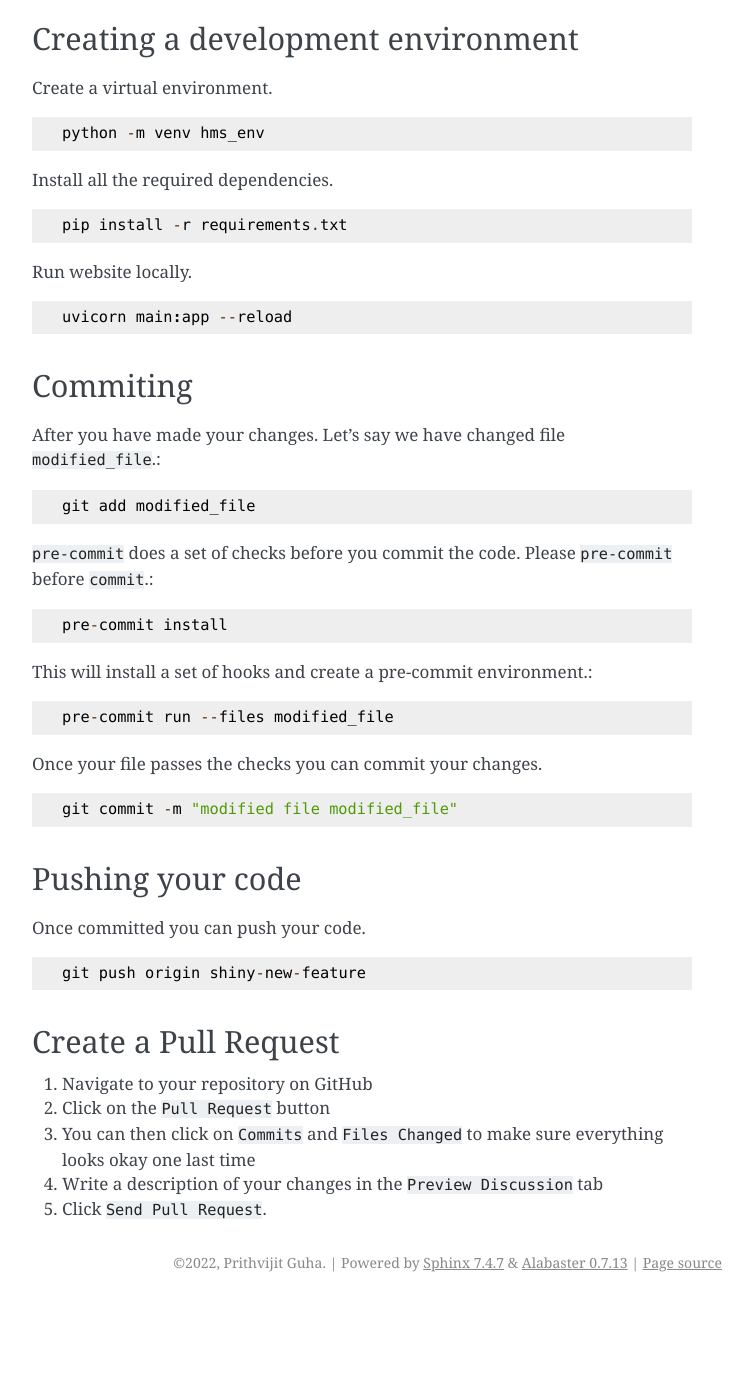
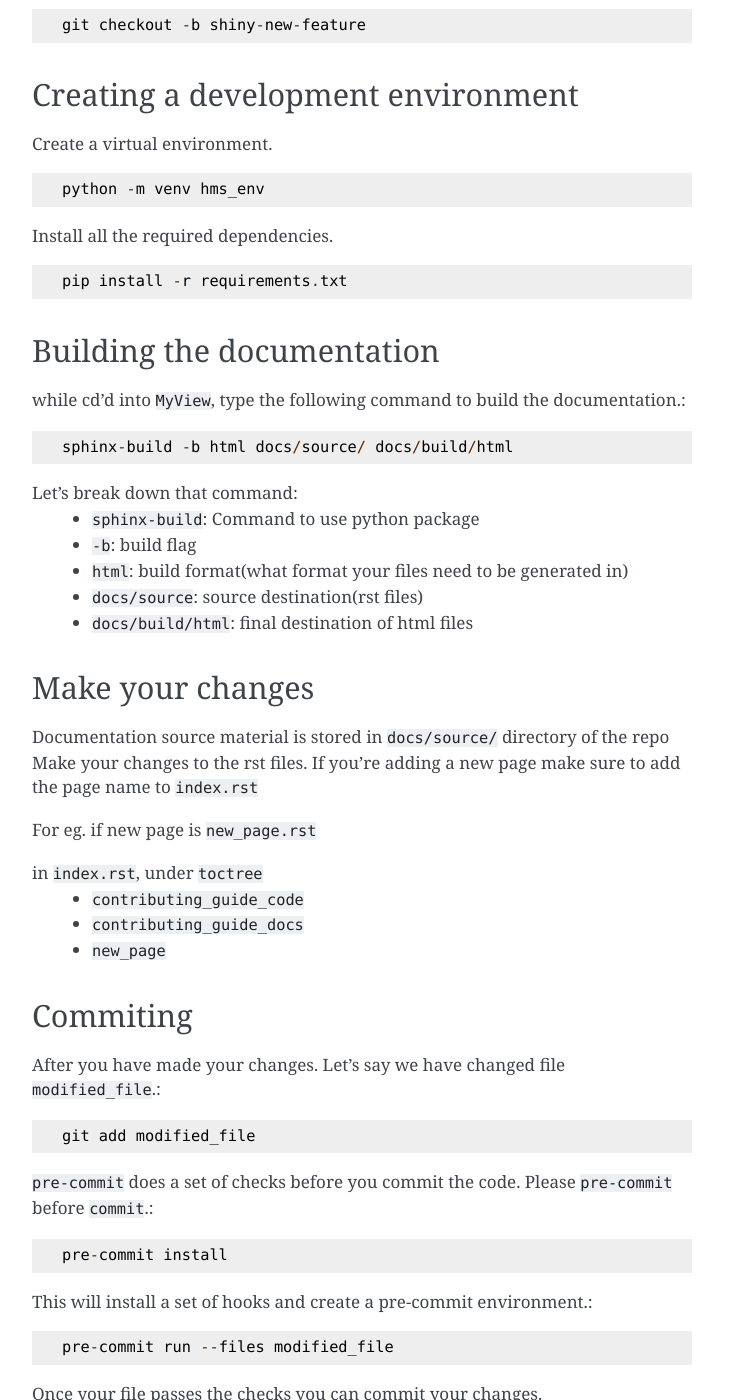
Before and after one commit to prithvijitguha/MyView, a Sphinx documentation site: the page built from docs/source/contributing_guide_docs.rst, in a window 1280 px wide and 1400 px high, scrolled down 627 px. Shown: the whole window, without its empty margins (388-1141 px from the left). Built offline with Sphinx 7.4.7, drawn with Linux system fonts in a browser that asks for light colours; before the commit the page ends 1929 px from its top, so only the background shows below that; some of the changed text lies outside the part shown.

Commit message:
added contributing guide for docs

```diff
--- a/docs/source/contributing_guide.rst
+++ b/docs/source/contributing_guide_docs.rst
@@ -1,4 +1,4 @@
-Contributing Guide
+Contributing Guide - Documentation
 ===================================
 
 Forking
@@ -33,9 +33,35 @@ Install all the required dependencies. ::
 
     pip install -r requirements.txt
 
-Run website locally. ::
 
-    uvicorn main:app --reload
+Building the documentation
+---------------------------
+
+while cd'd into ``MyView``, type the following command to build the documentation.::
+
+    sphinx-build -b html docs/source/ docs/build/html
+
+Let's break down that command:
+    - ``sphinx-build``: Command to use python package
+    - ``-b``: build flag
+    - ``html``: build format(what format your files need to be generated in)
+    - ``docs/source``: source destination(rst files)
+    - ``docs/build/html``: final destination of html files
+
+Make your changes
+------------------
+
+Documentation source material is stored in ``docs/source/`` directory of the repo
+Make your changes to the rst files.
+If you're adding a new page make sure to add the page name to ``index.rst``
+
+For eg. if new page is ``new_page.rst``
+
+in ``index.rst``, under ``toctree``
+    - ``contributing_guide_code``
+    - ``contributing_guide_docs``
+    - ``new_page``
+
 
 
 Commiting
@@ -57,6 +83,7 @@ Once your file passes the checks you can commit your changes. ::
 
     git commit -m "modified file modified_file"
 
+
 Pushing your code
 -----------------
 
--- a/docs/source/index.rst
+++ b/docs/source/index.rst
@@ -13,5 +13,6 @@ Contents
 .. toctree::
    architecture
    data_models
-   contributing_guide
+   contributing_guide_code
+   contributing_guide_docs
    front_end_prototype
```
Also changed, not shown: docs/source/contributing_guide_code.rst (added, +75 -0 lines).
